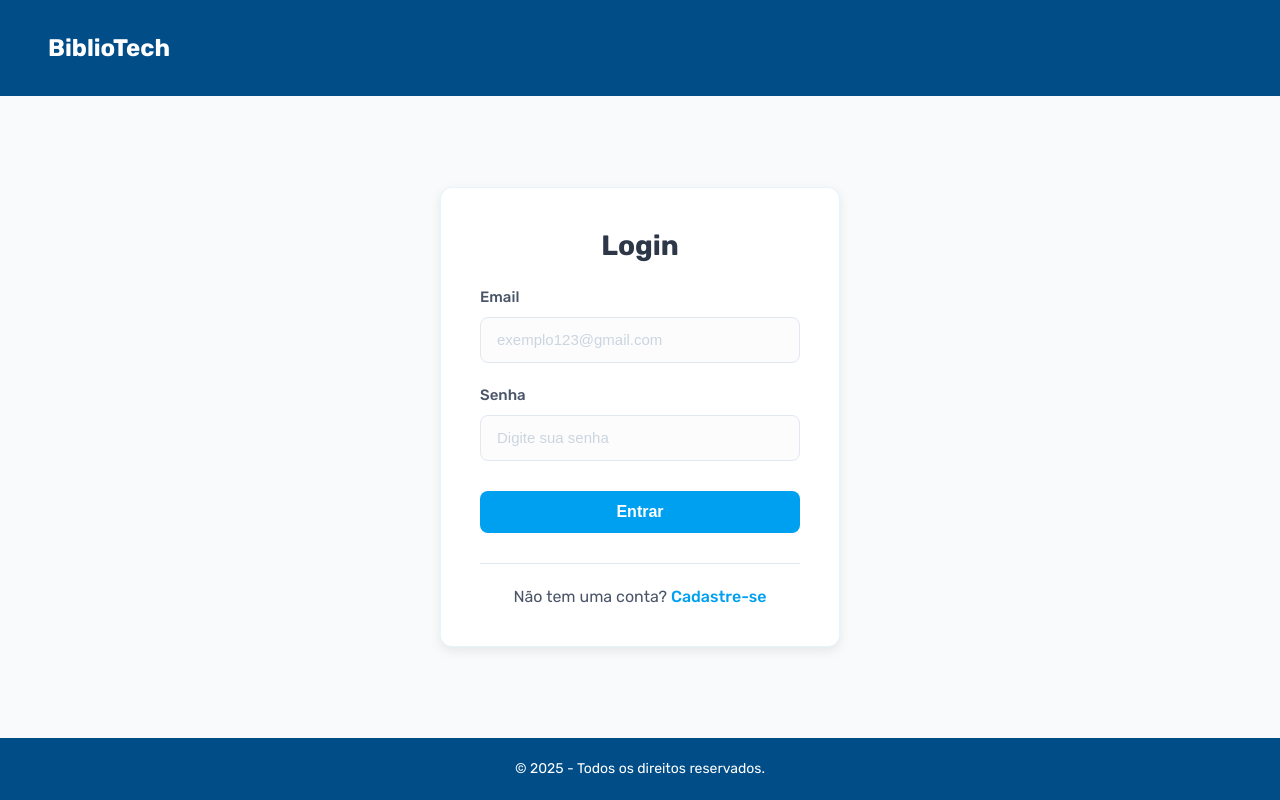
After one commit to arkfx/bibliotech, a PHP site: page /view/login.html in a window 1280 px wide. The commit adds this page. Run offline with PHP 8.4, Linux system fonts and the light colour scheme.

Commit message:
feat: implementa tela de login e modal de aviso para cadastro indisponível

```diff
--- a/public/css/components.css
+++ b/public/css/components.css
@@ -219,5 +292,5 @@ footer {
   text-align: center;
   font-size: 1.4rem;
   padding: 2rem;
-  margin-top: 6.4rem;
+  margin-top: 0;
 }
--- /dev/null
+++ b/public/css/page/login.css
@@ -0,0 +1,220 @@
+
+main {
+    flex: 1;
+    display: flex;
+    justify-content: center;
+    align-items: center;
+    background-color: #f8fafc;
+    padding: 4.8rem 0;
+}
+
+.login-container {
+    width: 100%;
+    max-width: 44rem;
+    padding: 0 2rem;
+}
+
+.login-card {
+    background-color: white;
+    border-radius: 1.2rem;
+    box-shadow: 0 0.4rem 1.2rem rgba(0, 0, 0, 0.08);
+    padding: 3.6rem 2.8rem;
+    border: 1px solid rgba(13, 156, 212, 0.1);
+}
+
+.login-title {
+    color: #2D3748;
+    font-size: 2.8rem;
+    font-weight: 700;
+    text-align: center;
+    margin-bottom: 1.6rem;
+}
+
+.login-icon {
+    text-align: center;
+    margin-bottom: 2.4rem;
+}
+
+.login-icon i {
+    font-size: 6rem;
+    color: #004d88;
+    opacity: 0.9;
+}
+
+.login-form {
+    display: flex;
+    flex-direction: column;
+    align-items: center;
+}
+
+.form-group {
+    width: 100%;
+    max-width: 32rem;
+    margin-bottom: 2rem;
+}
+
+.form-group label {
+    display: block;
+    color: #4A5568;
+    font-size: 1.5rem;
+    margin-bottom: 0.8rem;
+    font-weight: 500;
+}
+
+.input-field {
+    width: 100%;
+    height: 4.6rem;
+    background: #FCFCFC;
+    border-radius: 0.8rem;
+    border: 1px solid #E2E8F0;
+    overflow: hidden;
+    display: flex;
+    align-items: center;
+    transition: border-color 0.3s, box-shadow 0.3s;
+}
+
+.input-field:focus-within {
+    border-color: #00a0f0;
+    box-shadow: 0 0 0 2px rgba(0, 160, 240, 0.1);
+}
+
+.input-icon {
+    color: #718096;
+    font-size: 1.6rem;
+    margin-left: 1.4rem;
+}
+
+.input-field input {
+    width: 100%;
+    height: 100%;
+    border: none;
+    outline: none;
+    background: transparent;
+    padding: 0 1.6rem;
+    color: #333;
+    font-size: 1.5rem;
+}
+
+.input-field input::placeholder {
+    color: #CBD5E0;
+}
+
+.toggle-password {
+    font-size: 1.6rem;
+    color: #718096;
+    padding-right: 1.4rem;
+    cursor: pointer;
+}
+
+.form-options {
+    display: flex;
+    justify-content: space-between;
+    width: 100%;
+    max-width: 32rem;
+    margin-bottom: 2rem;
+    font-size: 1.4rem;
+}
+
+.remember-me {
+    display: flex;
+    align-items: center;
+}
+
+.remember-me input[type="checkbox"] {
+    margin-right: 0.6rem;
+    width: 1.6rem;
+    height: 1.6rem;
+    accent-color: #00a0f0;
+}
+
+.forgot-password {
+    color: #00a0f0;
+    text-decoration: none;
+    transition: color 0.3s;
+}
+
+.forgot-password:hover {
+    color: #0085c8;
+    text-decoration: underline;
+}
+
+.btn-login {
+    width: 100%;
+    max-width: 32rem;
+    height: 4.2rem;
+    background-color: #00a0f0;
+    color: white;
+    border: none;
+    border-radius: 0.8rem;
+    font-size: 1.6rem;
+    font-weight: 600;
+    cursor: pointer;
+    margin-top: 1rem;
+    transition: all 0.3s;
+    display: flex;
+    justify-content: center;
+    align-items: center;
+}
+
+.btn-login:hover {
+    background-color: #0085c8;
+    box-shadow: 0 0.4rem 0.8rem rgba(0, 160, 240, 0.2);
+}
+
+
+.divider {
+    width: 100%;
+    max-width: 32rem;
+    height: 1px;
+    background: #E2E8F0;
+    margin: 3rem auto 2rem;
+    position: relative;
+    display: flex;
+    justify-content: center;
+    align-items: center;
+}
+
+.divider span {
+    background-color: white;
+    padding: 0 1rem;
+    color: #718096;
+    font-size: 1.4rem;
+}
+
+.signup-text {
+    text-align: center;
+    font-size: 1.6rem;
+    color: #4A5568;
+}
+
+.signup-link {
+    color: #00a0f0;
+    text-decoration: none;
+    font-weight: 500;
+}
+
+.signup-link:hover {
+    color: #0085c8;
+    text-decoration: underline;
+}
+
+/* Responsividade */
+@media (max-width: 576px) {
+    .login-card {
+        padding: 2.8rem 2rem;
+    }
+
+    .login-title {
+        font-size: 2.4rem;
+    }
+
+    .login-icon i {
+        font-size: 5rem;
+    }
+
+    .form-options {
+        flex-direction: column;
+        gap: 1rem;
+        align-items: center;
+    }
+}
--- /dev/null
+++ b/public/js/modal.js
@@ -0,0 +1,23 @@
+document.addEventListener("DOMContentLoaded", function () {
+  const cadastroButton = document.querySelector(".cadastro");
+  const modal = document.getElementById("cadastroModal");
+  const closeButton = document.querySelector(".modal-close");
+
+  // Abrir o modal quando clicar no botão de cadastro
+  cadastroButton.addEventListener("click", function (e) {
+    e.preventDefault();
+    modal.style.display = "flex";
+  });
+
+  // Fechar o modal quando clicar no botão de fechar
+  closeButton.addEventListener("click", function () {
+    modal.style.display = "none";
+  });
+
+  // Fechar o modal quando clicar fora dele
+  window.addEventListener("click", function (e) {
+    if (e.target === modal) {
+      modal.style.display = "none";
+    }
+  });
+});
--- /dev/null
+++ b/view/login.html
@@ -0,0 +1,79 @@
+<!DOCTYPE html>
+<html lang="pt-br">
+  <head>
+    <meta charset="UTF-8" />
+    <meta name="viewport" content="width=device-width, initial-scale=1.0" />
+    <title>Login - BiblioTech</title>
+    <link rel="stylesheet" href="../public/css/main.css" />
+    <link rel="stylesheet" href="../public/css/page/login.css" />
+    <link
+      href="https://fonts.googleapis.com/css2?family=Rubik:wght@400;500;700&display=swap"
+      rel="stylesheet"
+    />
+  </head>
+  <body>
+    <!-- Header -->
+    <header class="header">
+      <div class="logo heading-primary">BiblioTech</div>
+    </header>
+
+    <main>
+      <div class="login-container">
+        <div class="login-card">
+          <h1 class="login-title">Login</h1>
+
+          <form class="login-form">
+            <div class="form-group">
+              <label for="email">Email</label>
+              <div class="input-field">
+                <input
+                  type="email"
+                  id="email"
+                  placeholder="exemplo123@gmail.com"
+                />
+              </div>
+            </div>
+
+            <div class="form-group">
+              <label for="password">Senha</label>
+              <div class="input-field">
+                <input
+                  type="password"
+                  id="password"
+                  placeholder="Digite sua senha"
+                />
+              </div>
+            </div>
+
+            <button type="submit" class="btn-login">Entrar</button>
+          </form>
+
+          <div class="divider"></div>
+
+          <p class="signup-text">
+            Não tem uma conta?
+            <a href="#" class="signup-link cadastro">Cadastre-se</a>
+          </p>
+        </div>
+      </div>
+    </main>
+
+    <!-- Rodapé -->
+    <footer>© 2025 - Todos os direitos reservados.</footer>
+
+    <!-- Modal de Aviso -->
+    <div id="cadastroModal" class="modal">
+      <div class="modal-content">
+        <div class="modal-icon">⚠️</div>
+        <h2 class="modal-title">Função Indisponível</h2>
+        <p class="modal-message">
+          O sistema de cadastro ainda está em desenvolvimento e não está
+          disponível no momento. Por favor, tente novamente mais tarde.
+        </p>
+        <button class="modal-close">Entendi</button>
+      </div>
+    </div>
+
+    <script src="../public/js/modal.js"></script>
+  </body>
+</html>
```
Also changed, not shown: other parts of public/css/components.css (+73 -0 lines), view/home.html (+13 -1 lines).
